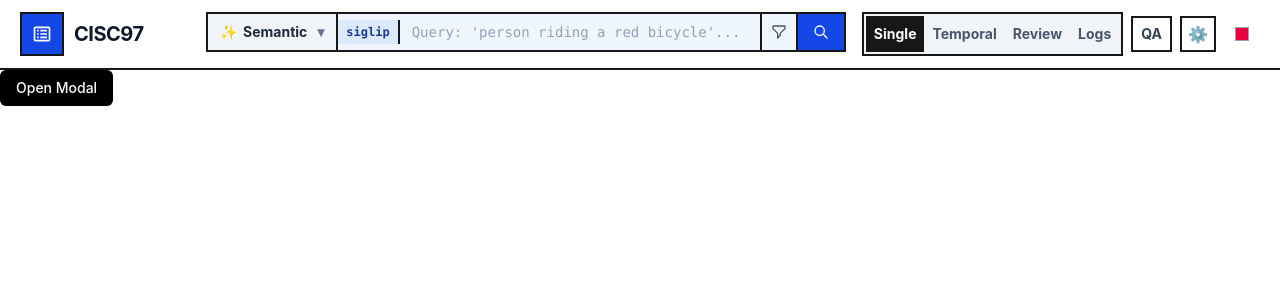
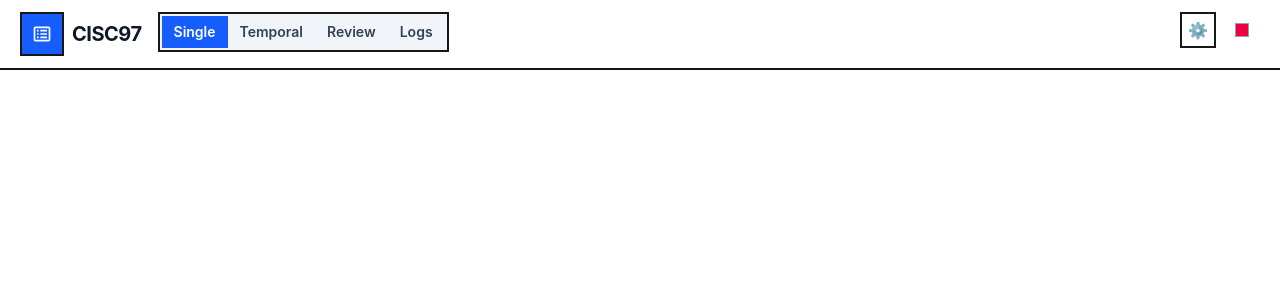
Before and after one commit to risc97/aic26-frontend, a Svelte app: page / in a window 1280 px wide. Shown: the top 300 px of the page. Built offline with nearby package versions, Linux system fonts and the light colour scheme.

Commit message:
header test

```diff
--- a/src/App.svelte
+++ b/src/App.svelte
@@ -1,52 +1,26 @@
 <script lang="ts">
-  import './app.css';
-  import Header from './ui/header.svelte';
-  import { Dialog } from 'bits-ui';
-  import { fade, scale } from 'svelte/transition';
+  import HeaderNew from './ui/Header_new.svelte';
+  import ConfigModal from './ui/ConfigModal.svelte';
+  import SingleSearch from './ui/SingleSearch.svelte';
+  // ... other imports and state ...
+
+  let mode = $state('single');
+  let isConfigOpen = $state(false);
 </script>
 
-<Header />
+<HeaderNew
+  {mode}
+  setMode={(m) => mode = m}
+  onOpenConfigModal={() => isConfigOpen = true}
+/>
 
-<Dialog.Root>
-  <Dialog.Trigger class="rounded-md bg-black px-4 py-2 text-sm font-medium text-white hover:bg-neutral-800">
-    Open Modal
-  </Dialog.Trigger>
+<main class="flex-1 overflow-hidden">
+  {#if mode === 'single'}
+    <SingleSearch />
+  {/if}
+  <!-- other views -->
+</main>
 
-  <Dialog.Portal>
-    <Dialog.Overlay forceMount>
-      {#snippet child({ props, open })}
-        {#if open}
-          <div
-            {...props}
-            transition:fade={{ duration: 150 }}
-            class="fixed inset-0 z-50 bg-black/50 backdrop-blur-sm"
-          ></div>
-        {/if}
-      {/snippet}
-    </Dialog.Overlay>
-
-    <Dialog.Content forceMount>
-      {#snippet child({ props, open })}
-        {#if open}
-          <div
-            {...props}
-            transition:scale={{ start: 0.95, duration: 150 }}
-            class="fixed left-1/2 top-1/2 z-50 w-full max-w-md -translate-x-1/2 -translate-y-1/2 rounded-lg bg-white p-6 shadow-lg"
-          >
-            <Dialog.Title class="text-lg font-semibold text-neutral-900">
-              Account Settings
-            </Dialog.Title>
-            <Dialog.Description class="mt-2 text-sm text-neutral-600">
-              Manage your profile settings and preferences.
-            </Dialog.Description>
-            <div class="mt-4 flex justify-end">
-              <Dialog.Close class="rounded bg-neutral-200 px-3 py-1.5 text-sm font-medium text-neutral-800 hover:bg-neutral-300">
-                Close
-              </Dialog.Close>
-            </div>
-          </div>
-        {/if}
-      {/snippet}
-    </Dialog.Content>
-  </Dialog.Portal>
-</Dialog.Root>
+<ConfigModal
+  bind:open={isConfigOpen}
+/>
--- /dev/null
+++ b/src/ui/ConfigModal.svelte
@@ -0,0 +1,29 @@
+<script lang="ts">
+  import { Dialog } from "bits-ui";
+  import { config } from '../lib/config.svelte';
+
+  let { open = $bindable(false) }: { open: boolean } = $props();
+</script>
+
+<Dialog.Root bind:open>
+  <Dialog.Portal>
+    <Dialog.Overlay class="fixed inset-0 z-50 bg-black/50" />
+    <Dialog.Content class="fixed left-1/2 top-1/2 z-50 w-full max-w-md -translate-x-1/2 -translate-y-1/2 border-2 border-neutral-900 bg-white p-6 shadow-xl">
+      <Dialog.Title class="text-lg font-bold">API Configuration</Dialog.Title>
+
+      <!-- Your configuration inputs using config.baseUrl, etc. -->
+      <div class="mt-4">
+        <label class="block text-sm font-medium text-slate-700">Base URL</label>
+        <input
+          type="text"
+          bind:value={config.baseUrl}
+          class="mt-1 w-full border-2 border-neutral-900 p-2 text-sm outline-none"
+        />
+      </div>
+
+      <Dialog.Close class="absolute right-4 top-4 border-2 border-neutral-900 px-2 py-1 text-sm font-bold">
+        ✕
+      </Dialog.Close>
+    </Dialog.Content>
+  </Dialog.Portal>
+</Dialog.Root>
--- /dev/null
+++ b/src/ui/Header_new.svelte
@@ -0,0 +1,131 @@
+<script lang="ts">
+  import { config } from '../lib/config.svelte';
+  import { Tabs, Tooltip } from "bits-ui";
+
+  let {
+    onOpenConfigModal,
+    mode = 'single',
+    setMode
+  }: {
+    onOpenConfigModal: () => void;
+    mode?: string;
+    setMode: (m: string) => void;
+  } = $props();
+
+  // Dynamically change logo background based on active mode
+  let logoBg = $derived.by(() => {
+    switch (mode) {
+      case 'single': return 'bg-blue-600';
+      case 'multiple': return 'bg-rose-600';
+      case 'submit': return 'bg-emerald-600';
+      case 'logs': return 'bg-amber-500';
+      default: return 'bg-neutral-900';
+    }
+  });
+
+  let statusDot = $derived.by(() => {
+    if (config.apiPending) return 'bg-yellow-400 animate-pulse';
+    if (config.apiConnected) return 'bg-emerald-500';
+    return 'bg-rose-600';
+  });
+
+  function getActiveColorClass(m: string, active: boolean) {
+    if (!active) return 'bg-transparent text-slate-700 hover:bg-slate-200';
+    switch (m) {
+      case 'single': return 'bg-blue-600 text-white';
+      case 'multiple': return 'bg-rose-600 text-white';
+      case 'submit': return 'bg-emerald-600 text-white';
+      case 'logs': return 'bg-amber-500 text-white';
+      default: return 'bg-neutral-900 text-white';
+    }
+  }
+</script>
+
+<header class="z-20 shrink-0 border-b-2 border-neutral-900 bg-white select-none transition-colors duration-200">
+  <div class="flex w-full items-start gap-4 px-5 py-3">
+
+    <!-- Left: Brand -->
+    <div class="flex shrink-0 items-center gap-2">
+      <div class={`flex h-11 w-11 shrink-0 items-center justify-center border-2 border-neutral-900 text-white transition-colors duration-200 ${logoBg}`}>
+        <svg class="h-5 w-5 fill-current" viewBox="0 0 24 24">
+          <path d="M4 3h16a2 2 0 0 1 2 2v14a2 2 0 0 1-2 2H4a2 2 0 0 1-2-2V5a2 2 0 0 1 2-2zm0 2v14h16V5H4zm2 2h2v2H6V7zm4 0h8v2h-8V7zm-4 4h2v2H6v-2zm4 0h8v2h-8v-2zm-4 4h2v2H6v-2zm4 0h8v2h-8v-2z"/>
+        </svg>
+      </div>
+      <h1 class="text-xl font-bold tracking-tight text-slate-900">CISC97</h1>
+    </div>
+
+    <!-- Center: Mode Switcher (Bits UI Tabs with bind:value & onValueChange) -->
+    <div class="flex shrink-0 items-center gap-2">
+      <Tabs.Root
+        value={mode}
+        onValueChange={(val) => {
+          if (val) {
+            mode = val;
+            setMode(val);
+          }
+        }}
+      >
+        <Tabs.List class="flex border-2 border-neutral-900 bg-slate-100 p-0.5">
+          <Tabs.Trigger
+            value="single"
+            class={`px-3 py-1.5 text-sm font-semibold transition-colors outline-none ${getActiveColorClass('single', mode === 'single')}`}
+          >
+            Single
+          </Tabs.Trigger>
+          <Tabs.Trigger
+            value="multiple"
+            class={`px-3 py-1.5 text-sm font-semibold transition-colors outline-none ${getActiveColorClass('multiple', mode === 'multiple')}`}
+          >
+            Temporal
+          </Tabs.Trigger>
+          <Tabs.Trigger
+            value="submit"
+            class={`px-3 py-1.5 text-sm font-semibold transition-colors outline-none ${getActiveColorClass('submit', mode === 'submit')}`}
+          >
+            Review
+          </Tabs.Trigger>
+          <Tabs.Trigger
+            value="logs"
+            class={`px-3 py-1.5 text-sm font-semibold transition-colors outline-none ${getActiveColorClass('logs', mode === 'logs')}`}
+          >
+            Logs
+          </Tabs.Trigger>
+        </Tabs.List>
+      </Tabs.Root>
+    </div>
+
+    <!-- Right: Config & Status with Bits UI Tooltip -->
+    <div class="flex shrink-0 items-center gap-2 ml-auto">
+      <Tooltip.Provider>
+        <Tooltip.Root>
+          <Tooltip.Trigger
+            type="button"
+            onclick={onOpenConfigModal}
+            class="flex h-9 w-9 items-center justify-center border-2 border-neutral-900 bg-white text-slate-700 hover:bg-slate-100 outline-none"
+          >
+            ⚙️
+          </Tooltip.Trigger>
+          <Tooltip.Content class="z-50 border-2 border-neutral-900 bg-white px-2.5 py-1 text-xs font-semibold text-slate-900 shadow-md">
+            API Request Configuration
+            <Tooltip.Arrow class="border-neutral-900 fill-white" />
+          </Tooltip.Content>
+        </Tooltip.Root>
+
+        <Tooltip.Root>
+          <Tooltip.Trigger
+            type="button"
+            onclick={onOpenConfigModal}
+            class="flex h-9 w-9 items-center justify-center hover:bg-slate-100 outline-none"
+          >
+            <span class={`h-3.5 w-3.5 border border-slate-400 ${statusDot}`}></span>
+          </Tooltip.Trigger>
+          <Tooltip.Content class="z-50 border-2 border-neutral-900 bg-white px-2.5 py-1 text-xs font-semibold text-slate-900 shadow-md">
+            Backend: {config.baseUrl} ({config.apiConnected ? 'Online' : 'Offline'})
+            <Tooltip.Arrow class="border-neutral-900 fill-white" />
+          </Tooltip.Content>
+        </Tooltip.Root>
+      </Tooltip.Provider>
+    </div>
+
+  </div>
+</header>
```
Also changed, not shown: src/ui/MultipleSearch.svelte (added), src/ui/Review.svelte (added), src/ui/SingleSearch.svelte (added).
